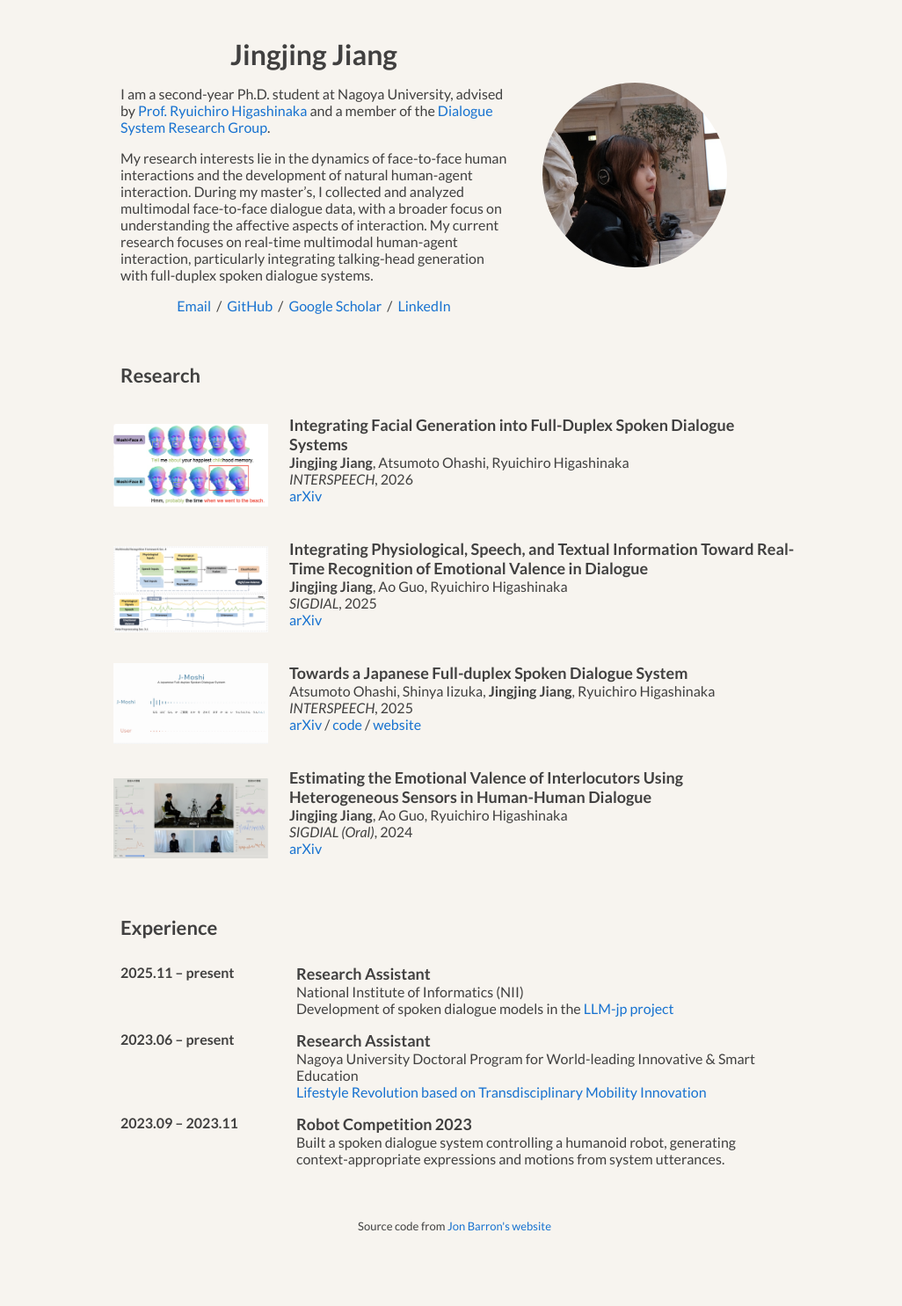
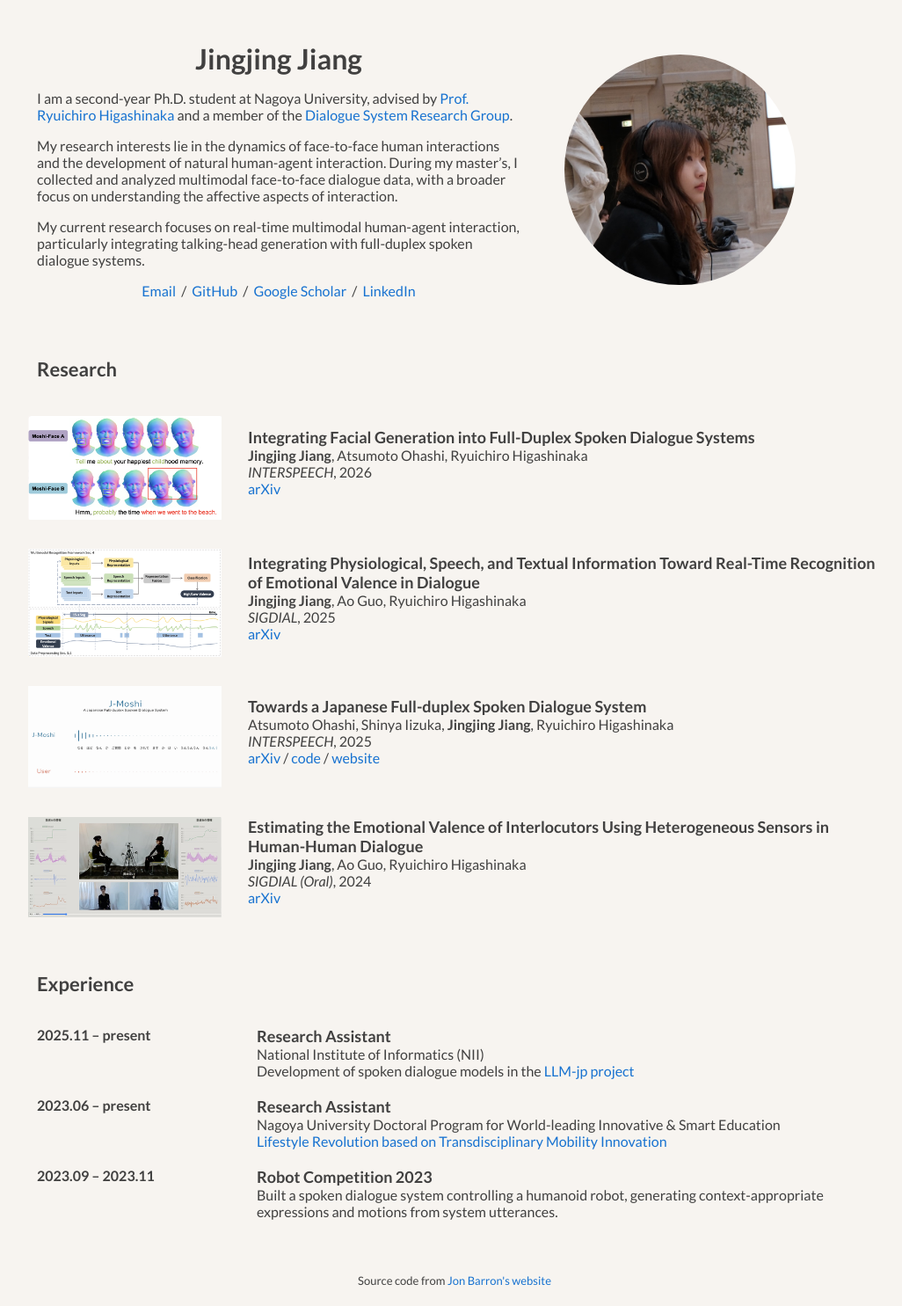
Before and after one commit to jjzip/jjzip.github.io, a Jekyll site: the page built from _posts/2026-09-12-integrate-facial.markdown, in a window 1280 px wide. Shown: the whole page at 88% size, without its empty margins (123-1149 px from the left). Built offline with Jekyll 4.4.1, drawn with Linux system fonts in a browser that asks for light colours; before the commit the page ends 1423 px from its top, so only the background shows below that.

Commit message:
update layout

```diff
--- a/_layouts/default.html
+++ b/_layouts/default.html
@@ -28,7 +28,7 @@
 </head>
 
 <body>
-  <table style="width:100%;max-width:800px;border:0px;border-spacing:0px;border-collapse:separate;margin-right:auto;margin-left:auto;">
+  <table style="width:100%;max-width:1000px;border:0px;border-spacing:0px;border-collapse:separate;margin-right:auto;margin-left:auto;">
     <tr style="padding:0px">
       <td style="padding:0px">
         <table style="width:100%;border:0px;border-spacing:0px;border-collapse:separate;margin-right:auto;margin-left:auto;">
@@ -41,7 +41,10 @@
                 I am a second-year Ph.D. student at Nagoya University, advised by <a href="https://scholar.google.com/citations?user=ycBiJn8AAAAJ&hl=en">Prof. Ryuichiro Higashinaka</a> and a member of the <a href="https://www.ds.is.i.nagoya-u.ac.jp/">Dialogue System Research Group</a>.
               </p>
               <p>
-                My research interests lie in the dynamics of face-to-face human interactions and the development of natural human-agent interaction. During my master’s, I collected and analyzed multimodal face-to-face dialogue data, with a broader focus on understanding the affective aspects of interaction. My current research focuses on real-time multimodal human-agent interaction, particularly integrating talking-head generation with full-duplex spoken dialogue systems.
+                My research interests lie in the dynamics of face-to-face human interactions and the development of natural human-agent interaction. During my master’s, I collected and analyzed multimodal face-to-face dialogue data, with a broader focus on understanding the affective aspects of interaction.
+              </p>
+              <p>
+                My current research focuses on real-time multimodal human-agent interaction, particularly integrating talking-head generation with full-duplex spoken dialogue systems.
               </p>
               <p style="text-align:center">
                 <a target="_blank" href="mailto:jiang.jingjing.k6@s.mail.nagoya-u.ac.jp"> Email</a> &nbsp;/&nbsp;
@@ -64,6 +67,7 @@
           </tr>
         </table>
         <table style="width:100%;border:0px;border-spacing:0px;border-collapse:separate;margin-right:auto;margin-left:auto;">
+
           {% for post in site.posts %}
           {% for cat in post.categories %}
           {% if cat == 'research' %}
--- a/style.scss
+++ b/style.scss
@@ -29,7 +29,7 @@ th,
 tr,
 p,
 a {
-  font-family: 'Lato', sans-serif;
+  font-family: 'Lato', Verdana, Helvetica, sans-serif;
   font-size: 16px;
   font-weight: 400;
   font-style: normal;
@@ -37,7 +37,7 @@ a {
 }
 
 strong {
-  font-family: 'Lato', sans-serif;
+  font-family: 'Lato', Verdana, Helvetica, sans-serif;
   font-size: 16px;
   font-weight: 600;
   font-style: normal;
@@ -45,7 +45,7 @@ strong {
 }
 
 h2 {
-  font-family: 'Lato', sans-serif;
+  font-family: 'Lato', Verdana, Helvetica, sans-serif;
   font-size: 22px;
   font-display: auto;
   font-weight: 700;
@@ -55,7 +55,7 @@ h2 {
 }
 
 h3 {
-  font-family: 'Lato', sans-serif;
+  font-family: 'Lato', Verdana, Helvetica, sans-serif;
   font-size: 18px;
   font-weight: 600;
   font-display: auto;
@@ -65,7 +65,7 @@ h3 {
 }
 
 h1 {
-  font-family: 'Lato', sans-serif;
+  font-family: 'Lato', Verdana, Helvetica, sans-serif;
   font-size: 32px;
   font-weight: 700;
   font-display: auto;
@@ -103,7 +103,7 @@ span.highlight {
   background-color: #f9f6f1;
 }
 body {
-  background-color: #F7F4EF;
+  background-color: #f7f4efee;
   color: #2b2b2be4;
 }
 
```
